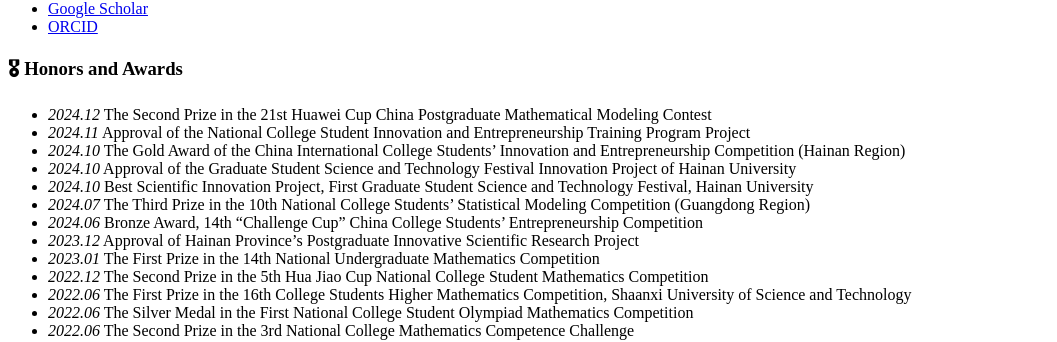
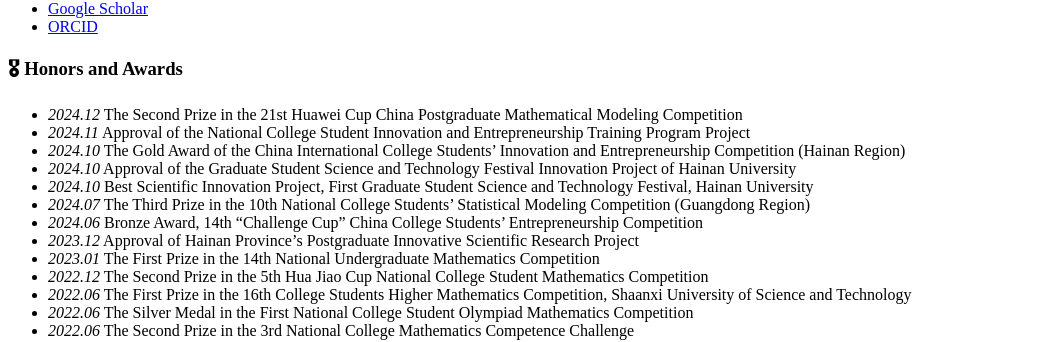
Before and after one commit to yuchaozhi/yuchaozhi.github.io, a Jekyll site: the page built from _pages/includes/honers.md, in a window 1280 px wide. Shown: the part 396-738 px from the top of the page, without its empty margins (0-1057 px from the left). Built offline with Jekyll 4.4.1, drawn with Linux system fonts in a browser that asks for light colours; our own code applies the rules of GitHub Pages for plain Markdown files.

Commit message:
update honers

```diff
--- a/_pages/includes/honers.md
+++ b/_pages/includes/honers.md
@@ -1,6 +1,6 @@
 # 🎖 Honors and Awards
 
-- *2024.12* The Second Prize in the 21st Huawei Cup China Postgraduate Mathematical Modeling Contest
+- *2024.12* The Second Prize in the 21st Huawei Cup China Postgraduate Mathematical Modeling Competition
 - *2024.11* Approval of the National College Student Innovation and Entrepreneurship Training Program Project
 - *2024.10* The Gold Award of the China International College Students' Innovation and Entrepreneurship Competition (Hainan Region)
 - *2024.10* Approval of the Graduate Student Science and Technology Festival Innovation Project of Hainan University
```
